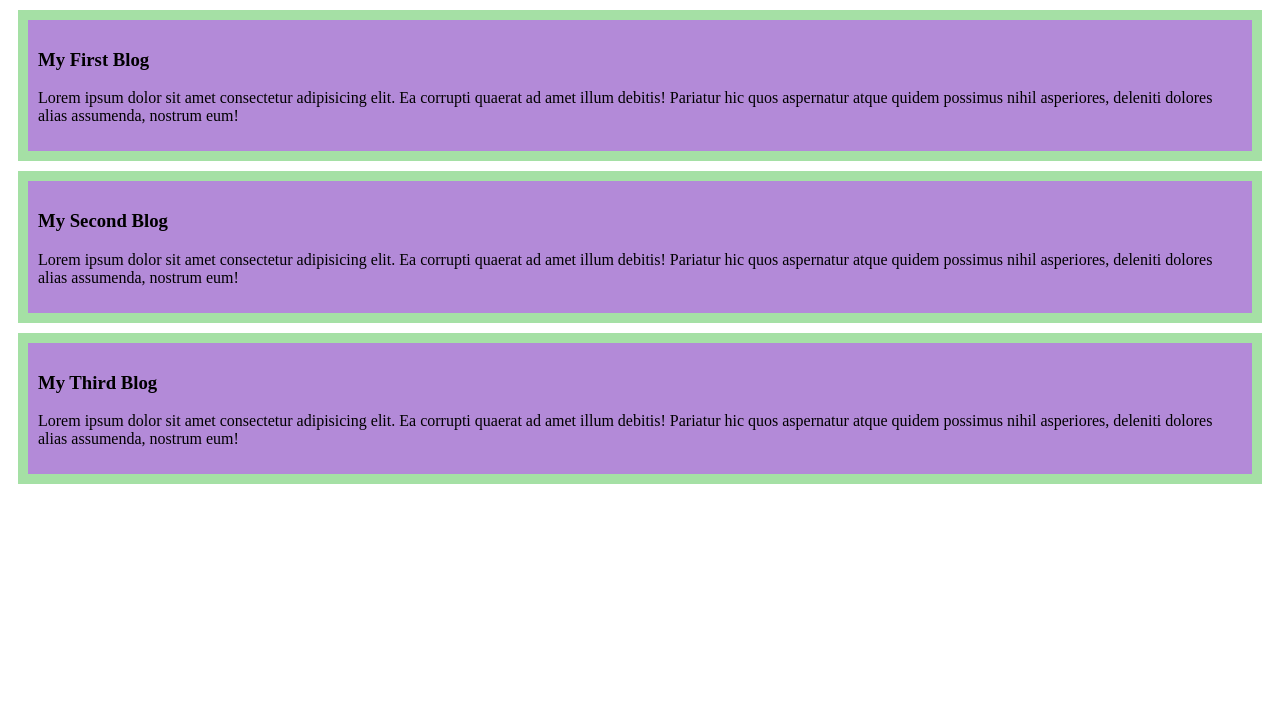
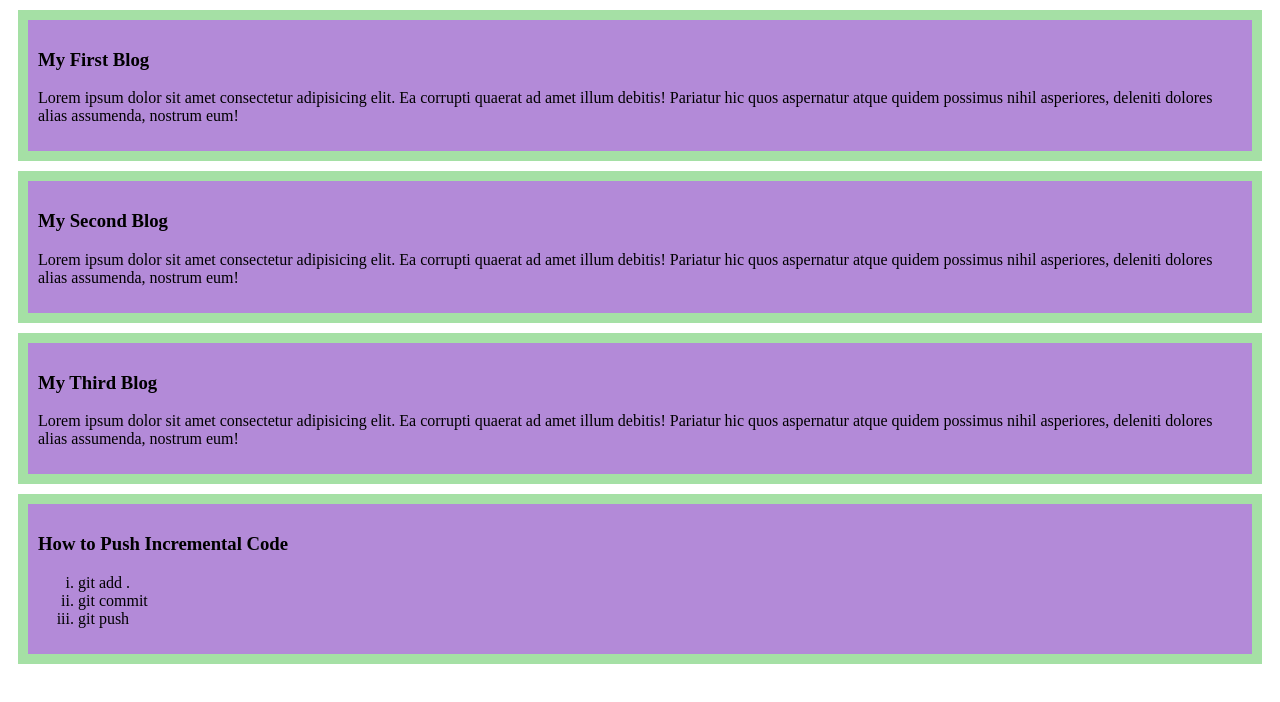
Before and after one commit to silvihuda/my-simple-website, a plain HTML site: page index.html in a window 1280 px wide. Drawn offline with Linux system fonts and the light colour scheme.

Commit message:
added an ordered list of pushing incremental code ways

```diff
--- a/index.html
+++ b/index.html
@@ -19,5 +19,13 @@
         <h3>My Third Blog</h3>
         <p>Lorem ipsum dolor sit amet consectetur adipisicing elit. Ea corrupti quaerat ad amet illum debitis! Pariatur hic quos aspernatur atque quidem possimus nihil asperiores, deleniti dolores alias assumenda, nostrum eum!</p>
     </div>
+    <div>
+        <h3>How to Push Incremental Code</h3>
+        <ol type="i">
+            <li>git add .</li>
+            <li>git commit</li>
+            <li>git push</li>
+        </ol>
+    </div>
 </body>
 </html>
```
